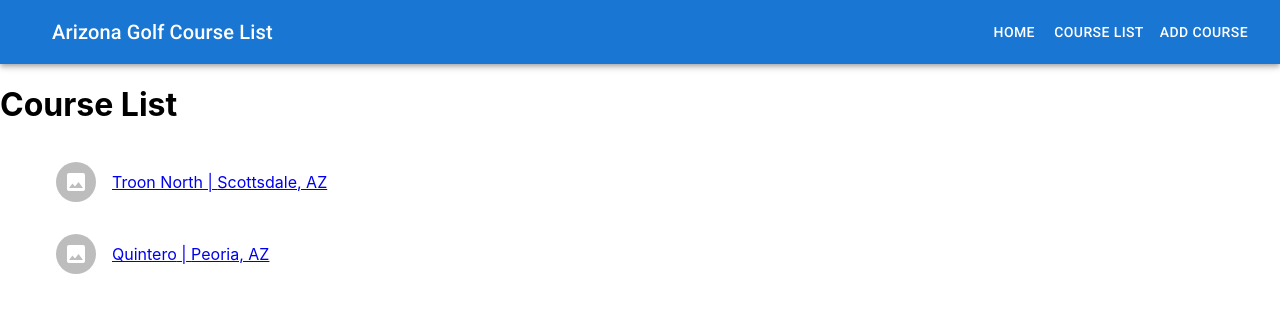
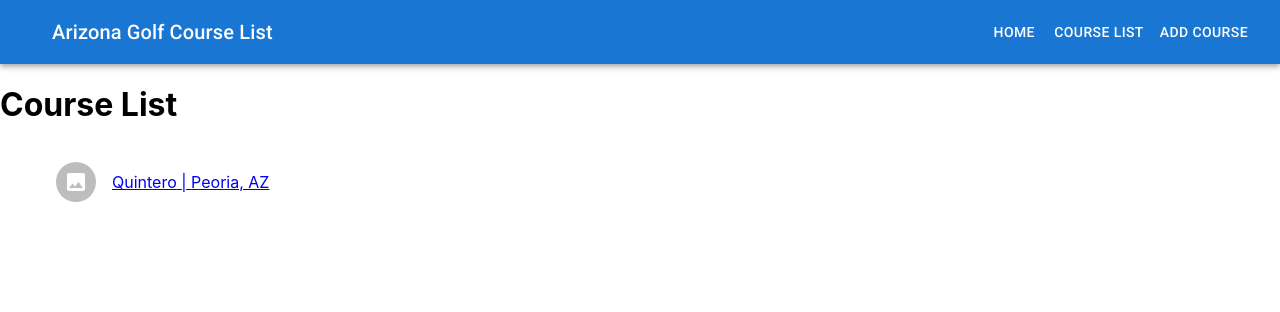
Before and after one commit to andrewzehnder/my-new-repo, a React (Create React App) app in the folder phase-2/phase-2-project-golf/: page /courses in a window 1280 px wide. Shown: the top 312 px of the page. Built offline with nearby package versions, Linux system fonts and the light colour scheme; data requests are answered from the project's data file.

Commit message:
Finishing Course List

```diff
--- a/phase-2/phase-2-project-golf/db.json
+++ b/phase-2/phase-2-project-golf/db.json
@@ -1,16 +1,11 @@
 {
   "courses": [
     {
-      "id": 1,
-      "course": "Troon North",
-      "location": "Scottsdale, AZ",
-      "price": "200"
-    },
-    {
-      "course": "Quintero",
+      "name": "Quintero",
       "location": "Peoria, AZ",
-      "price": "175",
-      "id": 2
+      "price": "200",
+      "website": "https://www.quinterogolf.com/",
+      "id": 1
     }
   ]
 }
--- a/phase-2/phase-2-project-golf/src/App.jsx
+++ b/phase-2/phase-2-project-golf/src/App.jsx
@@ -4,7 +4,6 @@ import AddCourse from './components/AddCourse';
 import CourseList from './components/CourseList';
 import Home from './components/Home'
 import NavBar from './components/NavBar';
-import Button from '@mui/material/Button';
 
 
 const  App = () => {
--- a/phase-2/phase-2-project-golf/src/components/CourseForm.jsx
+++ b/phase-2/phase-2-project-golf/src/components/CourseForm.jsx
@@ -1,8 +1,6 @@
 import React from 'react'
-import { Link } from 'react-router-dom'
 import List from '@mui/material/List';
 import ListItem from '@mui/material/ListItem';
-import ListItemText from '@mui/material/ListItemText';
 import ListItemAvatar from '@mui/material/ListItemAvatar';
 import Avatar from '@mui/material/Avatar';
 import ImageIcon from '@mui/icons-material/Image';
@@ -22,7 +20,7 @@ const CourseForm = ({ course }) => {
             <ImageIcon />
           </Avatar>
         </ListItemAvatar>
-        <Link to="#">{course.course} | {course.location}</Link>
+        <a href={course.website} target="_blank">{course.name} | {course.location}</a>
       </ListItem>
 
     </List>
```
